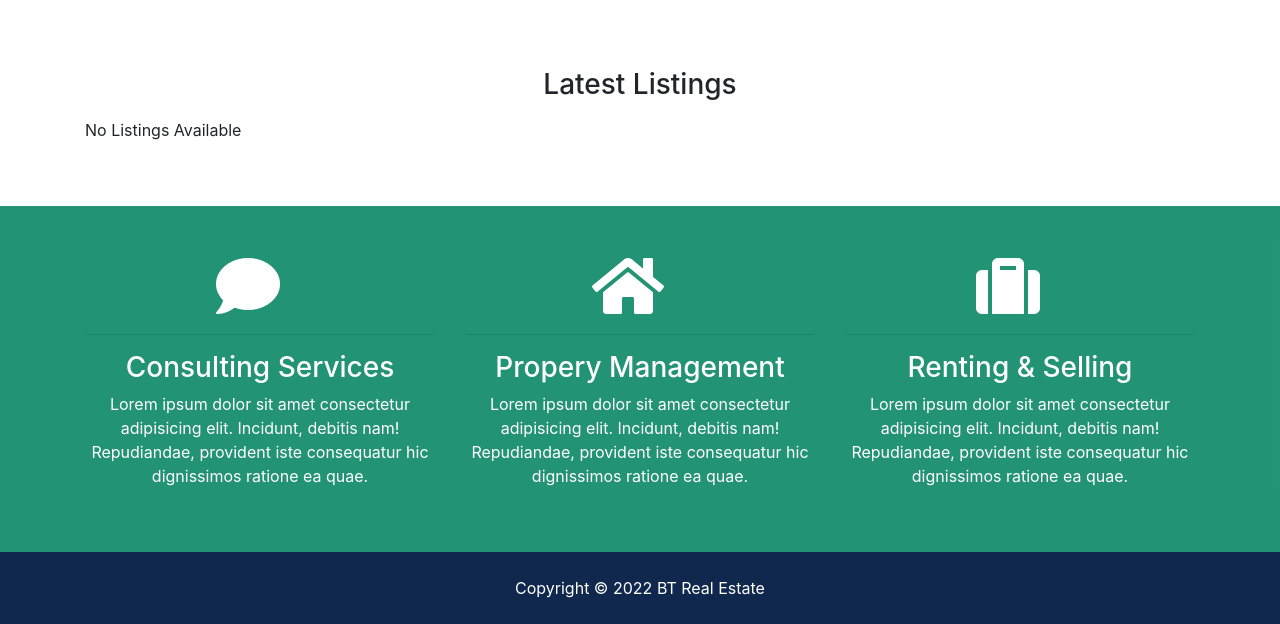
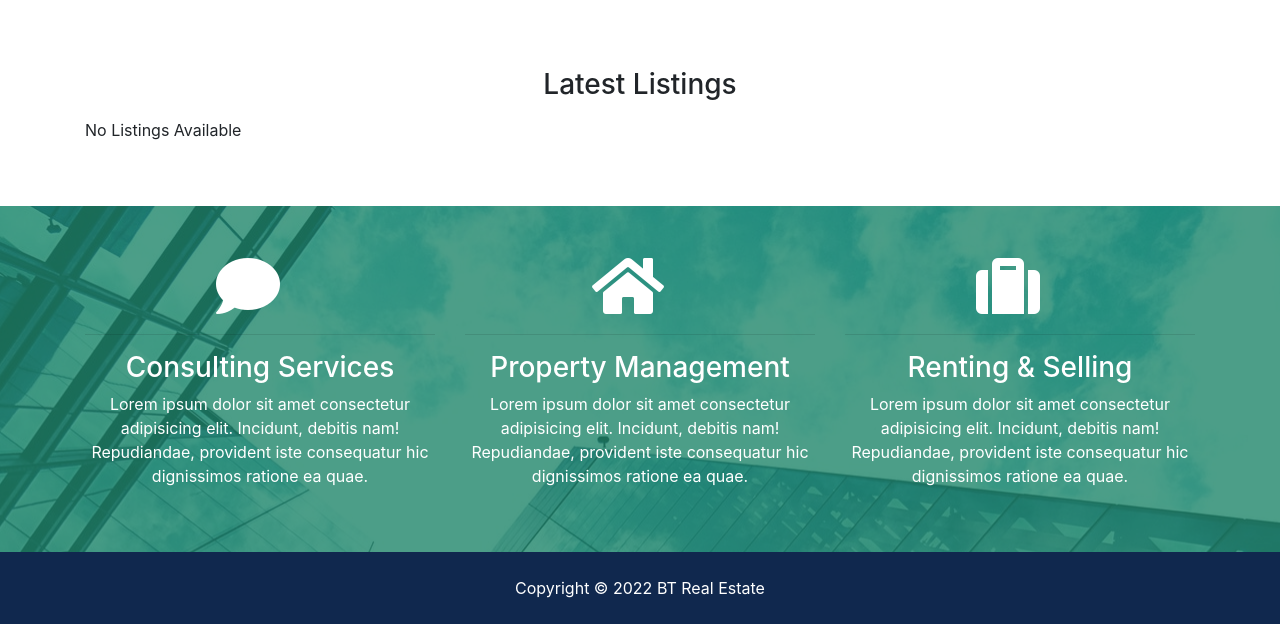
Before and after one commit to Code-Institute-Submissions/Real-Estate-Project, a Django app: page / in a window 1280 px wide. Shown: the part 782-1406 px from the top of the page. Run offline with Django 3.2, Linux system fonts and the light colour scheme; data that the repository does not hold is empty; some libraries are stand-ins or nearby versions.

```diff
--- a/btre/static/css/style.css
+++ b/btre/static/css/style.css
@@ -34,7 +34,7 @@ img {
     background: rgba(51, 51, 51, 0.8); }
 
 #services {
-  background: url(../img/building.jpg) no-repeat top center fixed/cover;
+  background: url(../img/building.jpg) no-repeat top center fixed;
   min-height: 300px;
   position: relative;
   overflow: hidden; }
@@ -48,7 +48,7 @@ img {
     background: rgba(32, 134, 107, 0.8); }
 
 #showcase-inner {
-  background: url(../img/building.jpg) no-repeat top center fixed/cover;
+  background: url(../img/building.jpg) no-repeat top center fixed;
   position: relative;
   overflow: hidden;
   min-height: 200px; }
--- a/contacts/admin.py
+++ b/contacts/admin.py
@@ -1,3 +1,4 @@
+from django.contrib import admin
 from .models import Contact
 
 class ContactAdmin(admin.ModelAdmin):
--- a/templates/pages/index.html
+++ b/templates/pages/index.html
@@ -143,7 +143,7 @@
         <div class="col-md-4">
           <i class="fas fa-home fa-4x mr-4"></i>
           <hr>
-          <h3>Propery Management</h3>
+          <h3>Property Management</h3>
           <p>Lorem ipsum dolor sit amet consectetur adipisicing elit. Incidunt, debitis nam! Repudiandae, provident iste consequatur
             hic dignissimos ratione ea quae.</p>
         </div>
```
Also changed, not shown: requirements.txt (+10 -1 lines).
